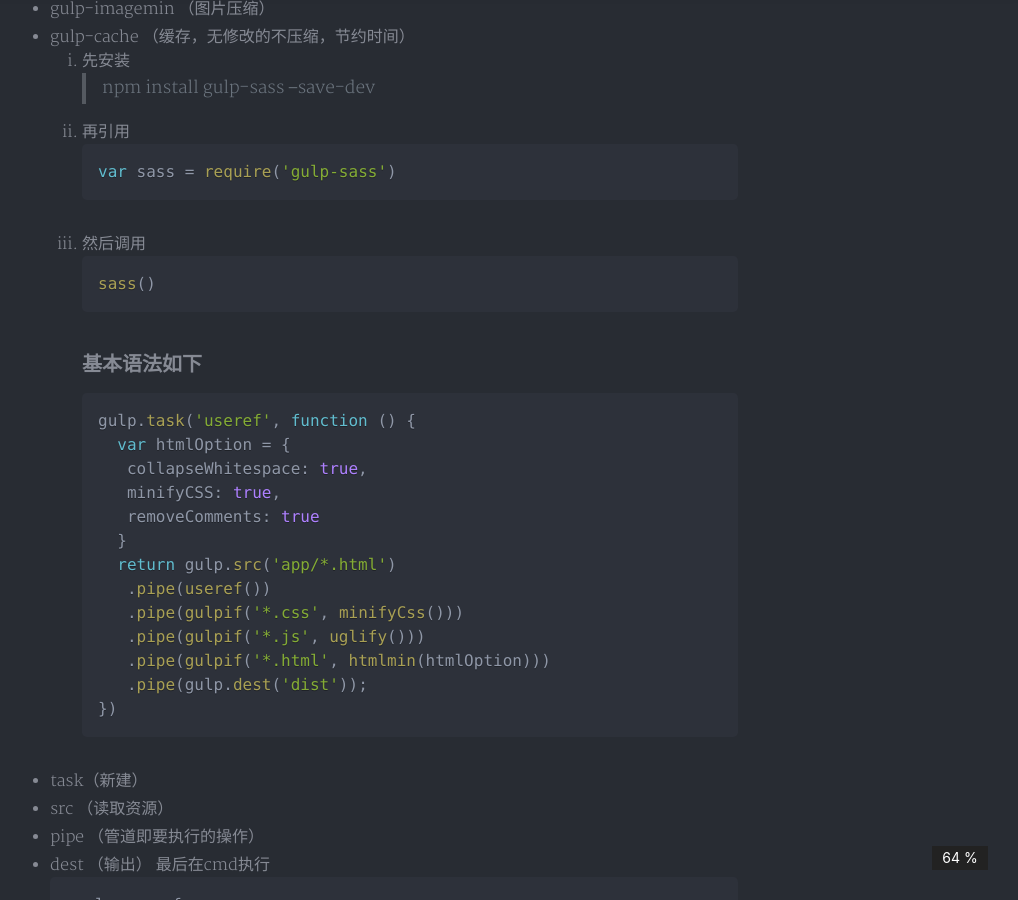
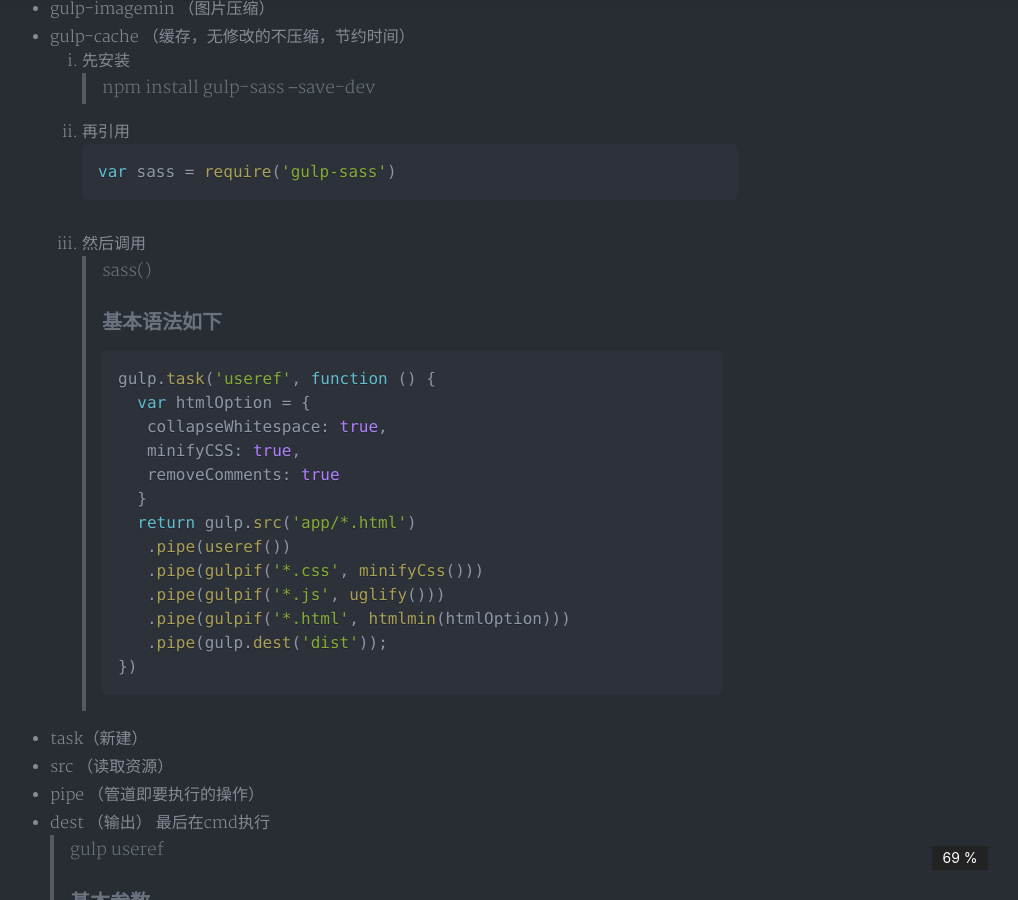
Before and after one commit to mrliusu/mrliusu.github.io, a Jekyll site: the page built from _posts/2018-02-08-gulp-study-notes.md, in a window 1280 px wide and 900 px high, scrolled down 768 px. Shown: the whole window, without its empty margins (262-1280 px from the left). Built offline with Jekyll 4.4.1, drawn with Linux system fonts in a browser that asks for light colours; nearby versions of some CDN libraries; comment, search, counter and statistics services are not loaded; a style sheet for code colours, icons or effects is not loaded.

Commit message:
code view

````diff
--- a/_posts/2018-02-08-gulp-study-notes.md
+++ b/_posts/2018-02-08-gulp-study-notes.md
@@ -25,9 +25,7 @@
 var sass = require('gulp-sass')
 ```
 3. 然后调用
-```js
-sass()
-```
+> sass()
 ### 基本语法如下
 ```js
 gulp.task('useref', function () {
@@ -49,9 +47,7 @@
 - pipe （管道即要执行的操作）
 - dest （输出）
 最后在cmd执行
-```
- gulp useref
-```
+> gulp useref
 ### 基本参数
 uglyfi与minifycss自动的去掉注释压缩代码，但是htmlmin需要做参数配置。
 - **html的参数配置**
````
